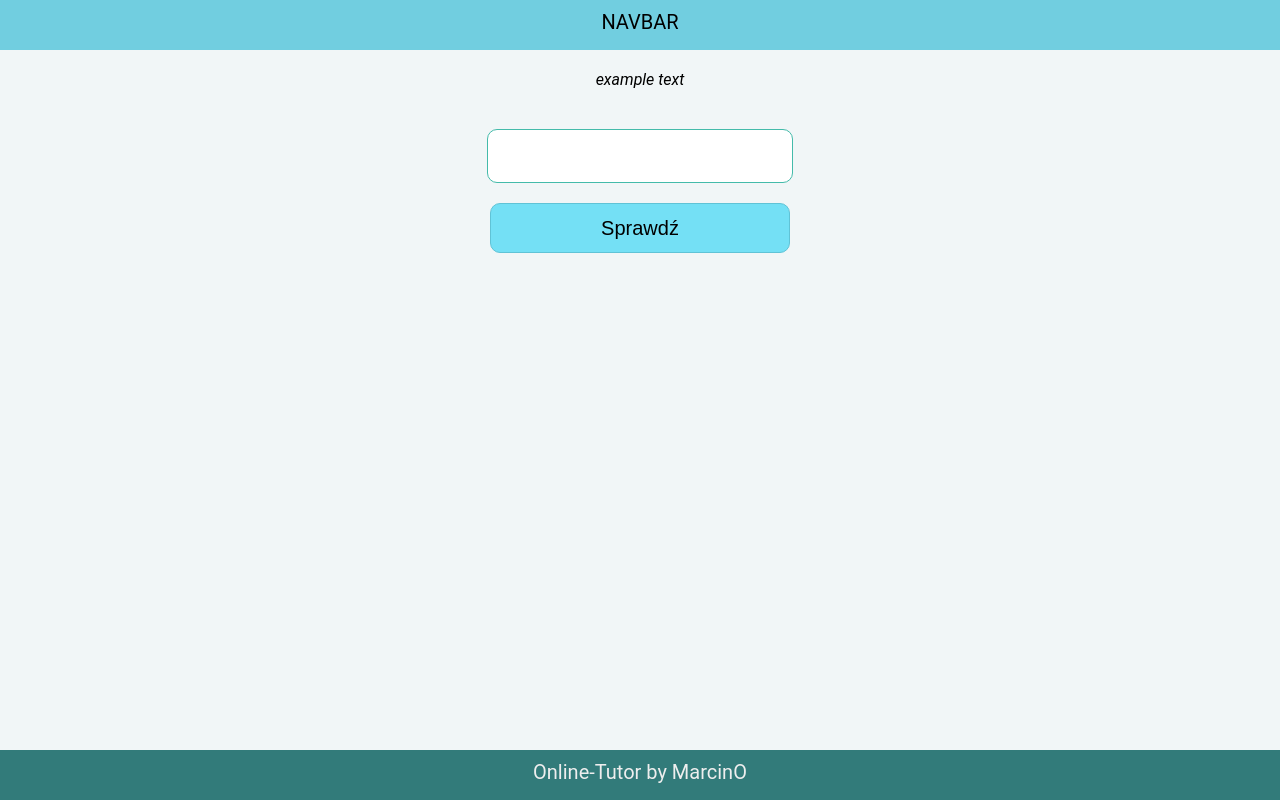
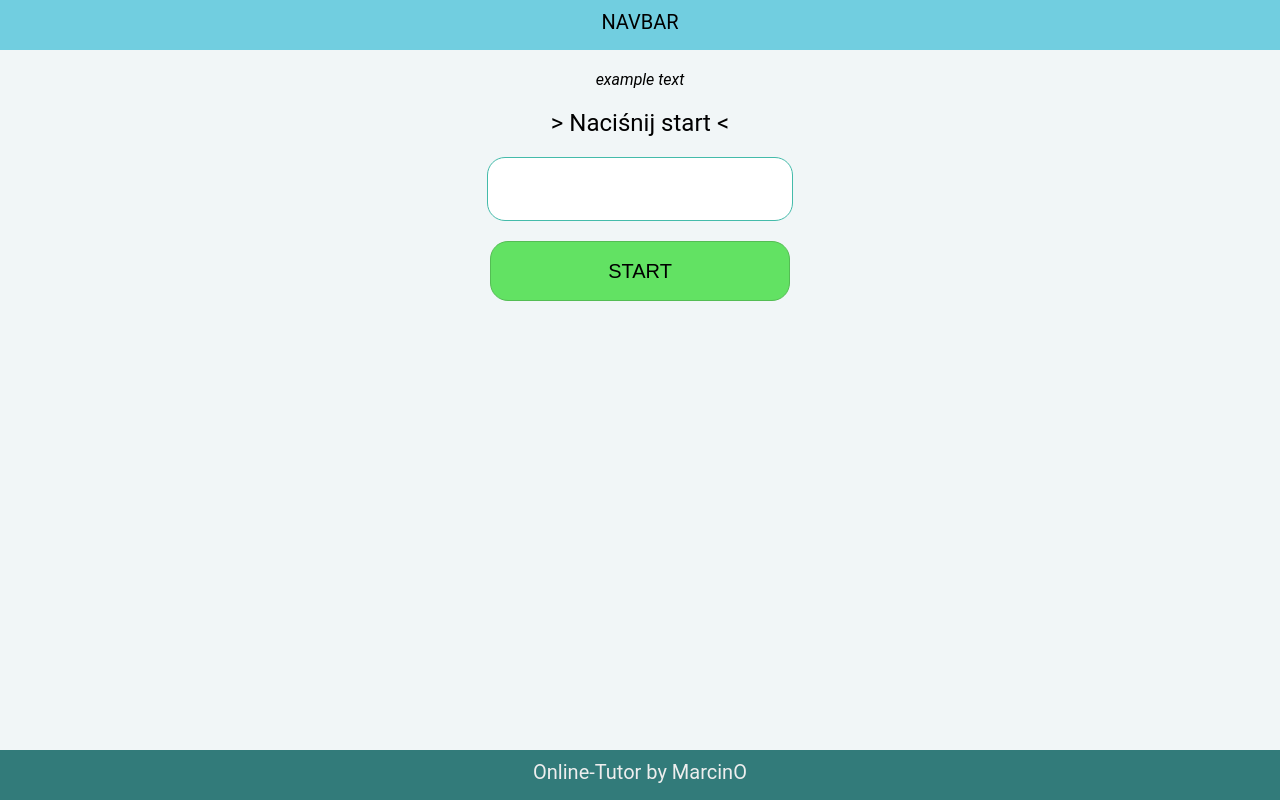
Before and after one commit to MarcinOstaszewski/online-tutor, a React (Create React App) app: page / in a window 1280 px wide. Built offline with nearby package versions, Linux system fonts and the light colour scheme.

Commit message:
add starting and randomising question

```diff
--- a/src/components/Main/Main.js
+++ b/src/components/Main/Main.js
@@ -5,22 +5,28 @@ import words_post from '../../assets/wordLists/wordsPost';
 
 class Main extends Component {
     state = {
+        lastRandom: 0,
         random: 0,
-        answerText: ''
+        question: '> Naciśnij start <',
+        answerText: '',
+        started: false
     }
 
     list = words_post; // later it will fetch lists from DB
 
-    rand = (max) => Math.floor(Math.random() * max);
+    rnd = (max) => {
+        return Math.floor(Math.random() * max);
+    }
 
     chooseQuestion = () => {
-        console.log(this.list[this.state.random].q)
-
         return this.list[this.state.random].q
     }
 
     checkAnswer = () => {
-        return this.list[this.state.random].a
+        // console.log(this.state.lastRandom);
+        // console.log(this.list[this.state.lastRandom].a);
+
+        return this.list[this.state.lastRandom].a;
     }
 
     changeAnswerHandler = (event) => {
@@ -30,27 +36,53 @@ class Main extends Component {
         })
     }
 
+    updateRnd = () => {
+        let rnd = this.state.random;
+        this.setState({
+            lastRandom: rnd,
+            random: this.rnd(  Object.keys(this.list).length  )
+        })
+    }
+
+    updateQuestion = () => {
+        this.updateRnd();
+        console.log(this.state.random);
+        this.setState({
+            question: this.chooseQuestion()
+        })
+    }
+
+    startGame = () => {
+        this.updateQuestion();
+        this.setState({
+            started: true
+        })
+    }
+
     componentDidMount = () => {
-        this.setState({
-            random: this.rand( Object.keys(this.list).length )
-        })
-        this.chooseQuestion();
+        this.updateRnd();
+        console.log(this.state.question)
     }
 
     render() {
+        let button;
+        this.state.started ?
+            button = <button className={[styles.button, styles.btnConfirm].join(' ')}
+                onClick={this.checkAnswer}>Sprawdź</button> :
+            button = <button className={[styles.button, styles.btnStart].join(' ')}
+                onClick={this.startGame}>START</button>
+        ;
+
         return (
             <main className={styles.Centered}>
                 <div className={styles.exampleText}>example text</div>
-                <div className={styles.question}></div>
+                <div className={styles.questionDiv}>{this.state.question}</div>
                 <input type="text"
                     name="answerText"
-                    className={styles.answer}
+                    className={styles.answerInput}
                     onChange={this.changeAnswerHandler}
-                    value={this.state.answerText}></input>
-                <button className={styles.buttonConfirm}
-                    onClick={this.checkAnswer}>Sprawdź</button>
-                {/* <button className={styles.buttonStart}
-                    onClick={this.checkAnswer}>START</button> */}
+                    value={this.state.answerText} />
+                {button}
             </main>
         )
     }
--- a/src/components/Main/Main.module.css
+++ b/src/components/Main/Main.module.css
@@ -7,31 +7,38 @@
     font-size: 0.8em;
     font-style: italic;
 }
-.question {
+.questionDiv {
     margin: 10px 0;
     font-size: 1.2em;
 }
-.answer {
+.answerInput {
     display: block;
     margin: 10px auto;
     width: 300px;
     max-width: 60%;
-    height: 50px;
-    border-radius: 10px;
+    height: 60px;
+    border-radius: 18px;
     border: 1px solid #44bbaa;
     box-shadow: none;
     text-align: center;
     font-size: 1em;
 }
-.buttonConfirm {
+.button {
     display: block;
     margin: 10px auto;
     width: 300px;
     max-width: 60%;
-    height: 50px;
-    border-radius: 10px;
-    border: 1px solid #60c3d6;
-    background-color: #74e0f5;
+    height: 60px;
+    border-radius: 18px;
     box-shadow: none;
     font-size: 1em;
 }
+.btnConfirm {
+    border: 1px solid #60c3d6;
+    background-color: #74e0f5;
+}
+
+.btnStart {
+    border: 1px solid #54bd54;
+    background-color: #62e263;
+}
```
